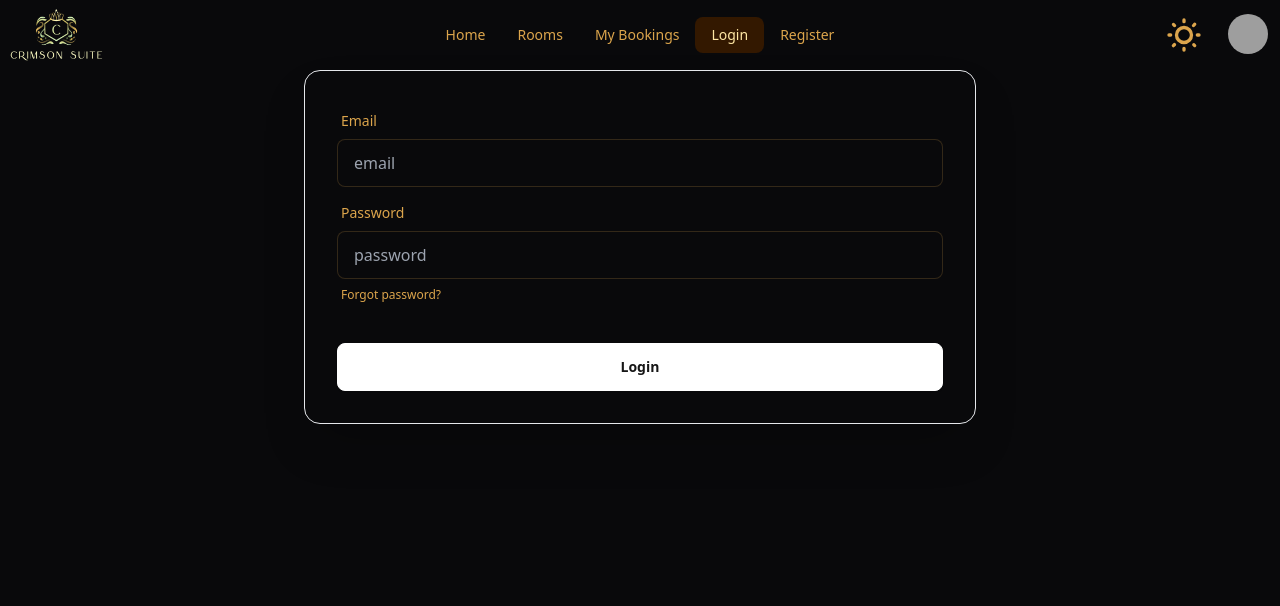
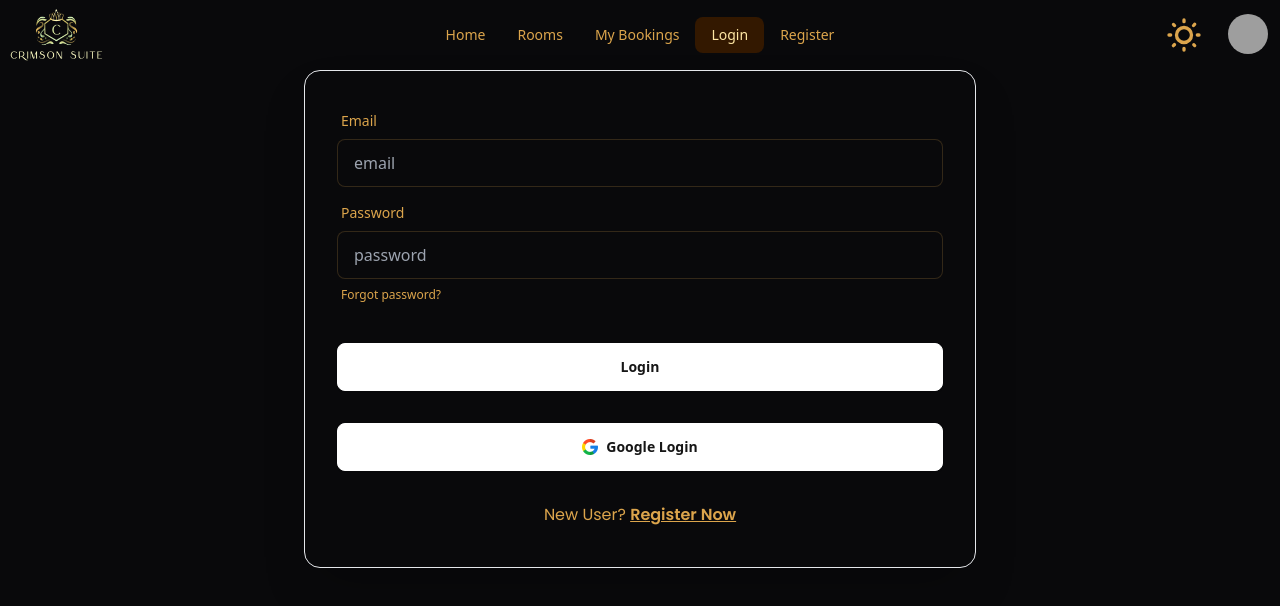
Before and after one commit to MASHRAFI47/Crimson-Suite-Client, a React (Vite) app: page /login in a window 1280 px wide. Shown: the top 606 px of the page. Built offline with nearby package versions, Linux system fonts and the light colour scheme; no server answers; grey boxes are pictures that could not be loaded.

Commit message:
google login added

```diff
--- a/src/pages/Login/Login.jsx
+++ b/src/pages/Login/Login.jsx
@@ -3,8 +3,15 @@ import { useForm } from "react-hook-form";
 import { AuthContext } from "../../providers/AuthProvider/AuthProvider";
 import axios from "axios";
 
+//images
+import googleLogo from '../../assets/googleLogo.png'
+import { Link } from "react-router-dom";
+
 const Login = () => {
-    const { signInUser } = useContext(AuthContext)
+    const { user, signInUser, signInWithGoogle } = useContext(AuthContext)
+
+
+    const userEmail = user?.email
 
     const {
         register,
@@ -21,11 +28,23 @@ const Login = () => {
                 axios.post(`http://localhost:4000/jwt`, user, {
                     withCredentials: true
                 })
-                .then(res => console.log(res.data))
+                    .then(res => console.log(res.data))
             })
             .catch(error => {
                 console.log(error.message)
             })
+    }
+
+    const handleGoogleLogIn = () => {
+        signInWithGoogle()
+            .then(result => {
+                console.log(result.user)
+                axios.post(`http://localhost:4000/jwt`, userEmail, {
+                    withCredentials: true
+                })
+                    .then(res => console.log(res.data))
+            })
+            .catch(err => console.log(err.message))
     }
 
     return (
@@ -49,10 +68,15 @@ const Login = () => {
                             <a href="#" className="label-text-alt link link-hover">Forgot password?</a>
                         </label>
                     </div>
+
                     <div className="form-control mt-6">
                         <button className="btn btn-primary">Login</button>
                     </div>
                 </form>
+                <div className="form-control px-8 mb-8">
+                    <button className="btn btn-primary" onClick={handleGoogleLogIn}><img src={googleLogo} className="w-4" alt="" />Google Login</button>
+                </div>
+                <p className="text-center mb-10">New User? <Link to={'/register'} className="font-semibold underline">Register Now</Link></p>
             </div>
         </div>
     )
--- a/src/pages/Register/Register.jsx
+++ b/src/pages/Register/Register.jsx
@@ -2,6 +2,7 @@ import { useContext } from "react"
 import { useForm } from "react-hook-form"
 import { AuthContext } from "../../providers/AuthProvider/AuthProvider"
 import axios from "axios"
+import { Link } from "react-router-dom"
 
 const Register = () => {
     const { createUser, updateUserProfile } = useContext(AuthContext)
@@ -63,6 +64,7 @@ const Register = () => {
                         <button className="btn btn-primary">Register</button>
                     </div>
                 </form>
+                <p className="text-center mb-10">Already a User? <Link to={'/login'} className="font-semibold underline">Login Now</Link></p>
             </div>
         </div>
     )
--- a/src/providers/AuthProvider/AuthProvider.jsx
+++ b/src/providers/AuthProvider/AuthProvider.jsx
@@ -1,4 +1,4 @@
-import { createUserWithEmailAndPassword, onAuthStateChanged, signInWithEmailAndPassword, signOut, updateProfile } from 'firebase/auth';
+import { GoogleAuthProvider, createUserWithEmailAndPassword, onAuthStateChanged, signInWithEmailAndPassword, signInWithPopup, signOut, updateProfile } from 'firebase/auth';
 import PropTypes from 'prop-types';
 import { getAuth } from "firebase/auth";
 import { createContext, useEffect, useState } from "react"
@@ -6,6 +6,8 @@ import app from '../../firebase/firebase.init';
 import axios from 'axios';
 
 const auth = getAuth(app);
+
+const googleProvider = new GoogleAuthProvider();
 
 export const AuthContext = createContext(null)
 
@@ -33,8 +35,14 @@ const AuthProvider = ({ children }) => {
                 photoURL: image
             })
         }).catch((error) => {
-           console.log(error.message)
+            console.log(error.message)
         });
+    }
+
+    const signInWithGoogle = () => {
+        setLoading(true)
+        return signInWithPopup(auth, googleProvider)
+
     }
 
     const logOut = async () => {
@@ -54,7 +62,7 @@ const AuthProvider = ({ children }) => {
         }
     }, []);
 
-    const authInfo = { user, loading, createUser, updateUserProfile, signInUser, logOut }
+    const authInfo = { user, loading, createUser, updateUserProfile, signInUser, signInWithGoogle, logOut }
 
     return (
         <AuthContext.Provider value={authInfo}>
```
Also changed, not shown: src/assets/googleLogo.png (added).
